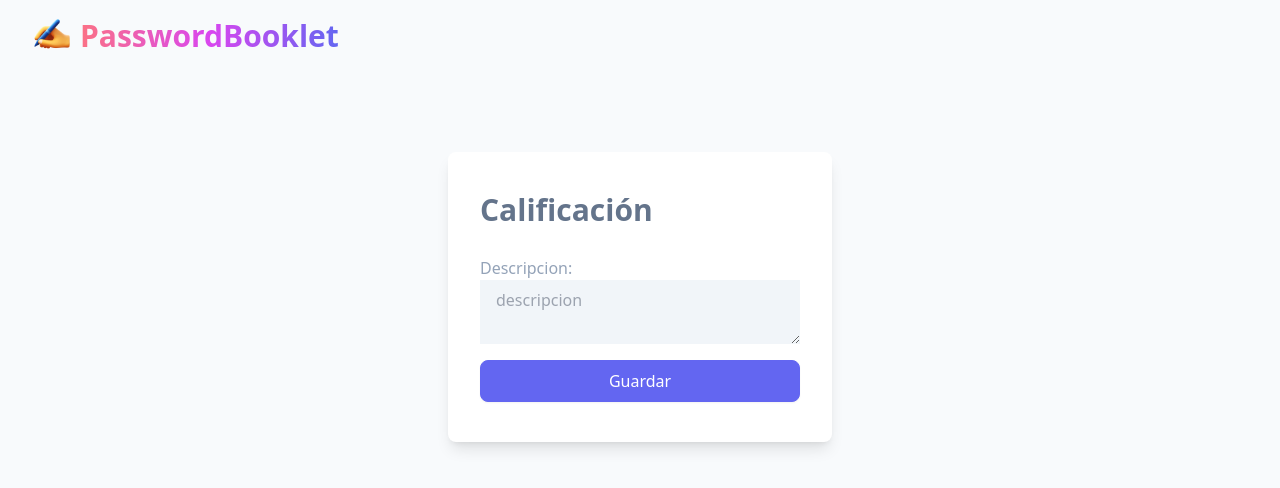
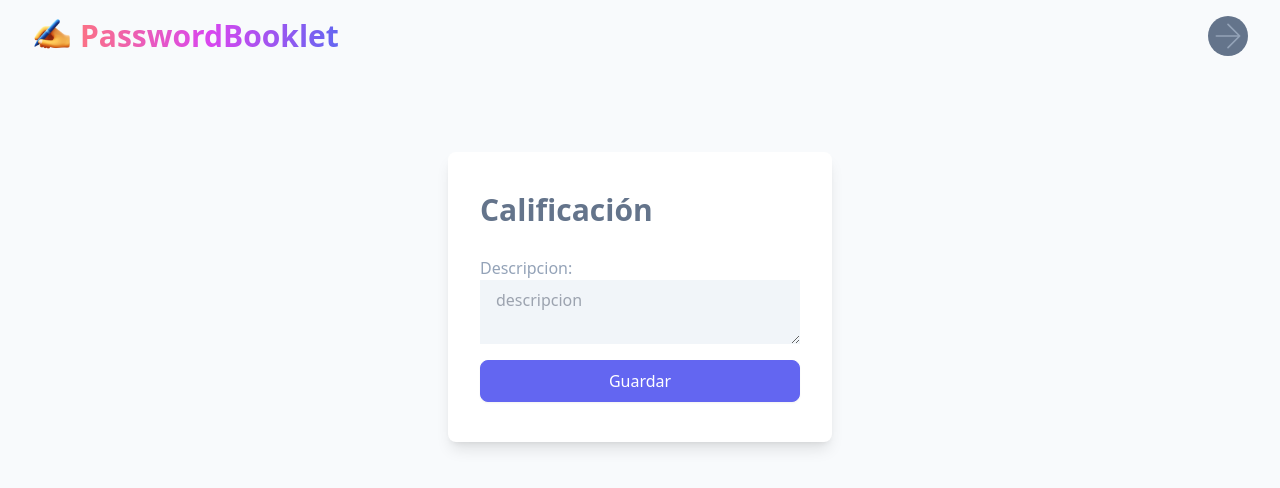
Before and after one commit to andhoyos/passwordbooklet, a Next.js app: page /dashboard/testimonials in a window 1280 px wide. Shown: the top 488 px of the page. Built offline with nearby package versions, Linux system fonts and the light colour scheme; no server answers.

Commit message:
Testimonials

```diff
--- a/src/components/Navbar.jsx
+++ b/src/components/Navbar.jsx
@@ -3,7 +3,7 @@
 import Link from "next/link";
 import Image from "next/image";
 import { useSession, signOut } from "next-auth/react";
-import { useState } from "react";
+import { useState, useEffect } from "react";
 import logo from "@/images/logo.png";
 import user from "@/images/user.svg";
 
@@ -11,6 +11,14 @@ export default function Navbar() {
   const { data: session, status } = useSession();
 
   const [isOpen, setIsOpen] = useState(false);
+
+  useEffect(() => {
+    document.addEventListener("click", (e) => {
+      if (!e.target.closest(".menu")) {
+        setIsOpen(false);
+      }
+    });
+  }, [isOpen]);
 
   const toggleDropdown = () => {
     setIsOpen(!isOpen);
@@ -32,9 +40,8 @@ export default function Navbar() {
             PasswordBooklet
           </h1>
         </Link>
-
-        {status === "authenticated" && (
-          <div className="relative">
+        {status === "authenticated" ? (
+          <div className="relative menu">
             <button
               onClick={toggleDropdown}
               className="flex text-sm bg-slate-500 rounded-full md:me-0 focus:ring-4 focus:ring-gray-300 dark:focus:ring-gray-600"
@@ -90,6 +97,15 @@ export default function Navbar() {
                       Autenticación 2FA
                     </Link>
                   </li>
+                  <li>
+                    <Link
+                      href="/dashboard/testimonials"
+                      className="block px-4 py-2 hover:bg-gray-100 dark:hover:bg-gray-600 dark:hover:text-white"
+                      onClick={handleItemClick}
+                    >
+                      Calificar
+                    </Link>
+                  </li>
                 </ul>
                 <div className="py-2">
                   <p
@@ -105,6 +121,53 @@ export default function Navbar() {
               </div>
             )}
           </div>
+        ) : (
+          <div className="relative menu">
+            <button
+              onClick={toggleDropdown}
+              className="flex text-sm bg-slate-500 rounded-full md:me-0 focus:ring-4 focus:ring-gray-300 dark:focus:ring-gray-600"
+              type="button"
+            >
+              <svg
+                className="w-10"
+                xmlns="http://www.w3.org/2000/svg"
+                fill="none"
+                viewBox="0 0 24 24"
+                stroke="currentColor"
+              >
+                <path
+                  strokeLinecap="round"
+                  strokeLinejoin="round"
+                  d="M5 12h14M12 5l7 7m-7 7l7-7"
+                />
+              </svg>
+            </button>
+            <div
+              className={`absolute right-0 z-10 bg-white divide-y divide-gray-100 rounded-lg shadow w-44 dark:bg-gray-700 dark:divide-gray-600`}
+              style={{ display: isOpen ? "block" : "none" }}
+            >
+              <ul className="py-2 text-sm text-gray-700 dark:text-gray-200">
+                <li>
+                  <Link
+                    href="/login"
+                    className="block px-4 py-2 hover:bg-gray-100 dark:hover:bg-gray-600 dark:hover:text-white"
+                    onClick={handleItemClick}
+                  >
+                    Iniciar Sesion
+                  </Link>
+                </li>
+                <li>
+                  <Link
+                    href="/register"
+                    className="block px-4 py-2 hover:bg-gray-100 dark:hover:bg-gray-600 dark:hover:text-white"
+                    onClick={handleItemClick}
+                  >
+                    Crear Cuenta
+                  </Link>
+                </li>
+              </ul>
+            </div>
+          </div>
         )}
       </div>
     </nav>
--- a/src/components/SectionInfoIndex.jsx
+++ b/src/components/SectionInfoIndex.jsx
@@ -126,8 +126,6 @@ const SectionIndex = () => {
             ))}
           </Slider>
         </div>
-        {/* Aquí testimonios de usuarios */}
-        <p className="text-lg pt-2 text-indigo-300">Coming soon...</p>
       </section>
     </>
   );
```
